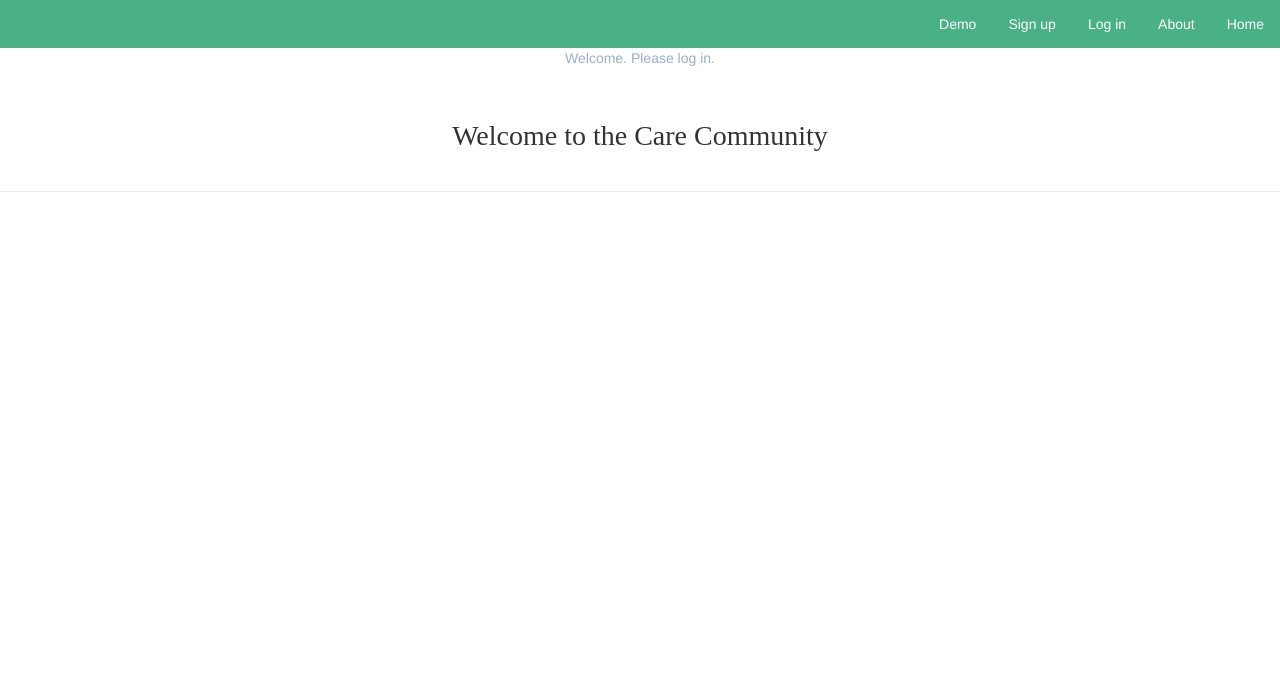
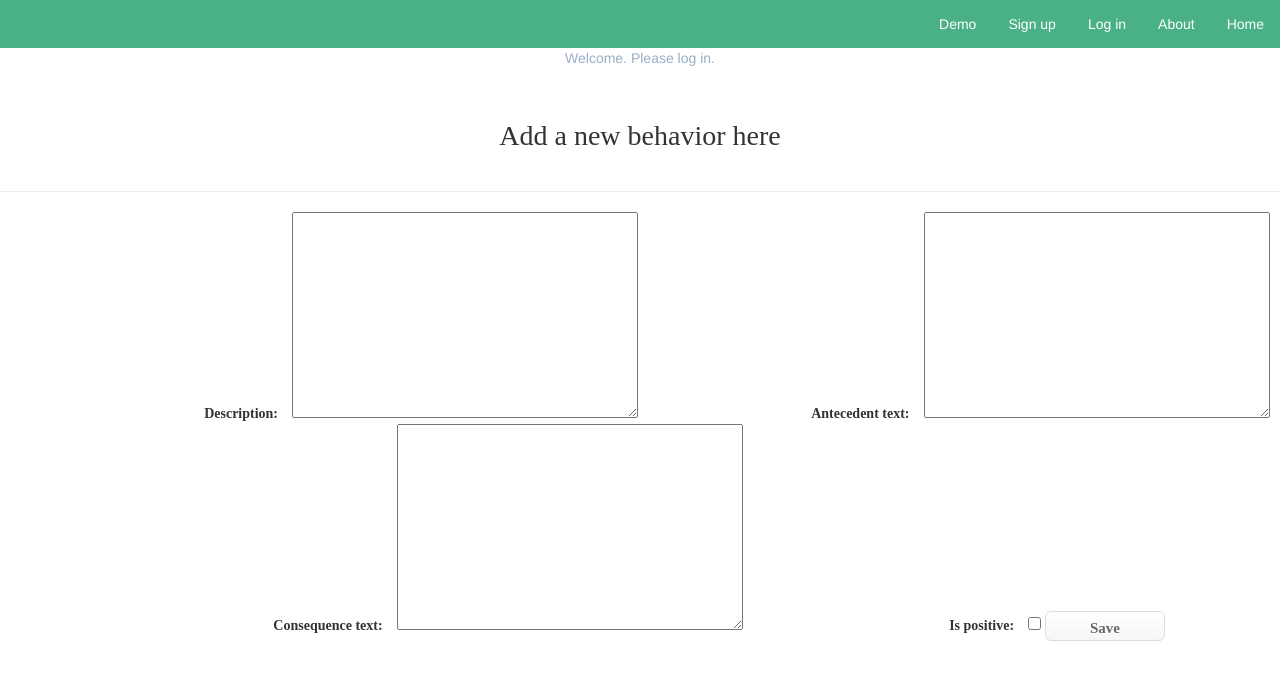
Before and after one commit to shacon/carecommunity, a Django app: page /behavior/addbehavior/ in a window 1280 px wide. Shown: the top 680 px of the page. Run offline with Django 3.2, Linux system fonts and the light colour scheme; some libraries are stand-ins or nearby versions; some web fonts are replaced.

Commit message:
added add new behavior functionality with form

```diff
--- /dev/null
+++ b/behavior/forms.py
@@ -0,0 +1,9 @@
+from django import forms
+from .models import Behavior
+
+
+class AddBehavior(forms.ModelForm):
+
+    class Meta:
+    	model = Behavior
+    	fields = ('description','antecedent_text','consequence_text', 'is_positive' )
--- /dev/null
+++ b/behavior/templates/behavior/addbehavior.html
@@ -0,0 +1,15 @@
+{% extends 'caretaker/base.html' %}
+
+
+{% block content%}
+<div class="page-header">
+<p>Add a new behavior here</p>
+</div>
+   <div class="errors">{{ errors }}</div>
+   <div class="block-body">
+    <form method="POST" class="post-form">{% csrf_token %}
+        {{ form.as_table }}
+        <button type="submit" class="save btn btn-default">Save</button>
+    </form>
+    </div>
+{% endblock %}
--- /dev/null
+++ b/behavior/urls.py
@@ -0,0 +1,7 @@
+from django.conf.urls import url
+from . import views
+
+urlpatterns = [
+	url(r'^addbehavior/', views.addbehavior, name='addbehavior'),
+
+]
--- a/behavior/views.py
+++ b/behavior/views.py
@@ -1,3 +1,18 @@
 from django.shortcuts import render
+from .forms import AddBehavior
 
-# Create your views here.
+
+def addbehavior(request):
+    if request.method == 'POST':
+        form = AddBehavior(request.POST)
+        if form.is_valid():
+            description = form.cleaned_data['description']
+            antecedent = form.cleaned_data['antecedent']
+            consequence = form.cleaned_data['consequence']
+            is_positive = form.cleaned_data['is_positive']
+            Behavior.objects.publish(description, antecedent, consequence, is_positive)
+        else:
+            return render(request, 'behavior/addbehavior.html', {'form': form, 'errors': "Something went wrong"})
+    else:
+        form = AddBehavior()
+        return render(request, 'behavior/addbehavior.html', {'form': form})
--- a/caretaker/static/css/caretaker.css
+++ b/caretaker/static/css/caretaker.css
@@ -17,8 +17,7 @@
 }
 
 .well {
- /*   #fdedec
-    #F5F5F5*/
+
     background-image: linear-gradient(to bottom, #F9EDFC 0px, #FDFEFE  100%);
 }
 .page-header {
@@ -89,7 +88,10 @@ input[type=text], input[type=password], input[type=email]{
 	position:relative;
 	top:1px;
 }
-
+.add {
+    width:20em;
+    height:2em;
+}
 
 label {
     display: inline-block;
--- a/mysite/urls.py
+++ b/mysite/urls.py
@@ -11,6 +11,8 @@ urlpatterns = [
     url(r'^admin/', include(admin.site.urls)),
     url(r'^account/', include('caretaker.urls')),
     url(r'^about', 'caretaker.views.about', name='about'),
+    url(r'^behavior/', include('behavior.urls')),
 	url(r'^profiles/', include('profiles.urls')),
+
     url(r'^', 'caretaker.views.index'),
 ]
--- a/profiles/templates/profiles/individual_profile.html
+++ b/profiles/templates/profiles/individual_profile.html
@@ -10,6 +10,7 @@
     <div class="col-xs-6">
       <h3>{{ client.nickname|capfirst  }}'s Strengths and Positive Habits</h3>
       <div class="well" id="left-well">
+        <a href="{% url 'addbehavior' %}" class="btn btn-default add">Add New Behavior</a>
         {% for pos_beh in pos_behaviors %}
          <div class="descriptions">
         <h4 class="short-description">{{ pos_beh.description|truncatewords:20 }}</h4>
```
